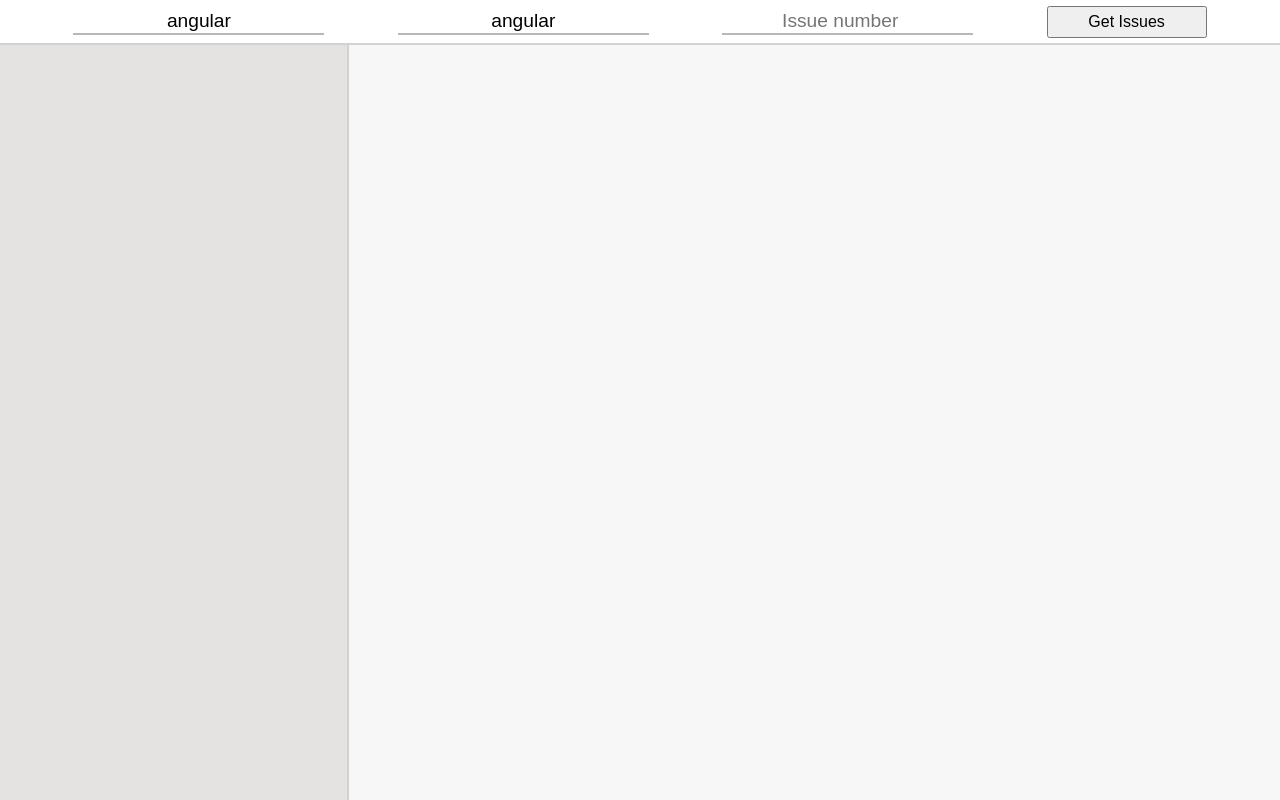
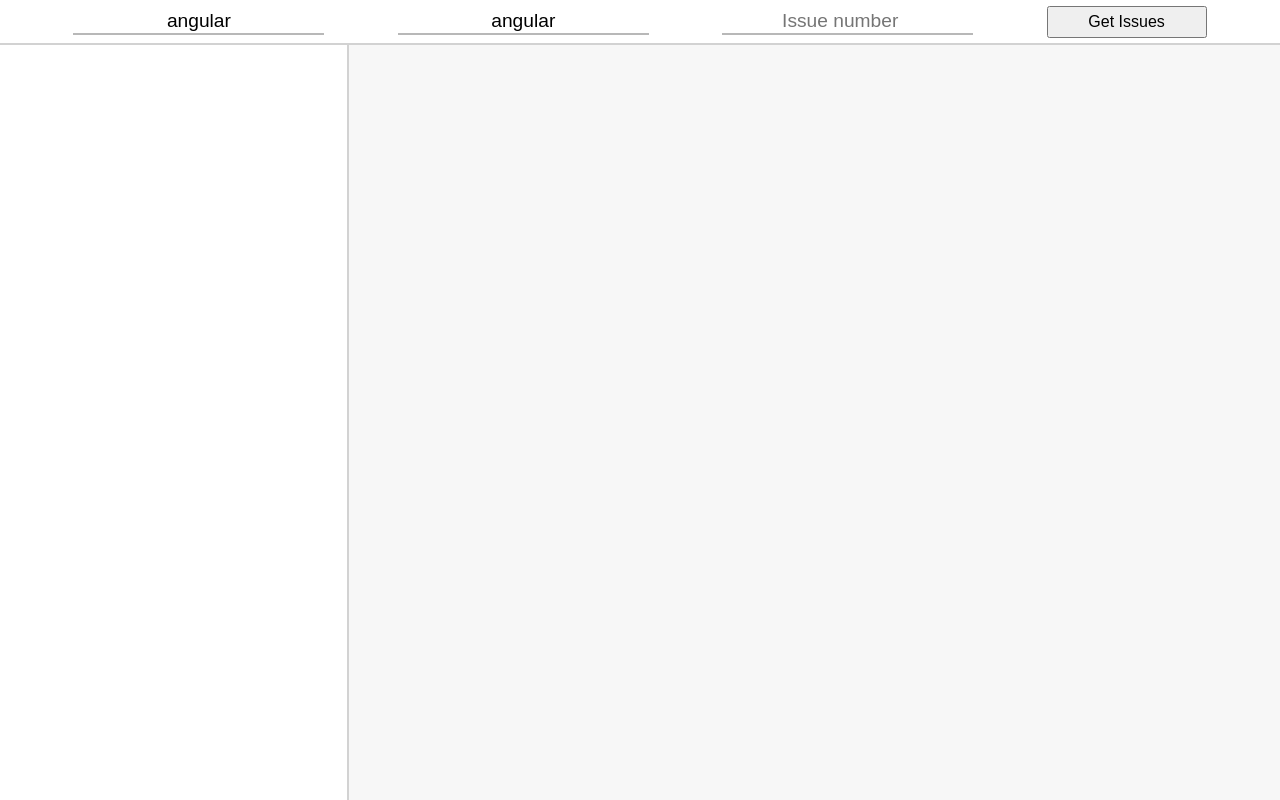
Before and after one commit to Sheeshlop/out-of-time, an Angular app: page /main in a window 1280 px wide. Built offline with nearby package versions, Linux system fonts and the light colour scheme.

Commit message:
Added ChangeDetectionStrategy.OnPush to all components

```diff
--- a/src/app/app.component.ts
+++ b/src/app/app.component.ts
@@ -1,9 +1,10 @@
-import { Component } from '@angular/core';
+import { ChangeDetectionStrategy, Component } from '@angular/core';
 
 @Component({
   selector: 'app-root',
   templateUrl: './app.component.html',
-  styleUrls: ['./app.component.scss']
+  styleUrls: ['./app.component.scss'],
+  changeDetection: ChangeDetectionStrategy.OnPush
 })
 export class AppComponent {
   title = 'out-of-time';
--- a/src/app/colors.scss
+++ b/src/app/colors.scss
@@ -1,5 +1,5 @@
 $borders: #c5c5c5c4;
 $bgiinfo: #f7f7f7;
-$bgiilist: #dcdbd9c4;
+$bgiilist: white;
 $bgheader:  white;
 $bgicard: violet;
--- a/src/app/modules/main/issue-info/issue-info.component.ts
+++ b/src/app/modules/main/issue-info/issue-info.component.ts
@@ -1,9 +1,10 @@
-import { Component, OnInit } from '@angular/core';
+import { ChangeDetectionStrategy, Component, OnInit } from '@angular/core';
 
 @Component({
   selector: 'app-issue-info',
   templateUrl: './issue-info.component.html',
-  styleUrls: ['./issue-info.component.scss']
+  styleUrls: ['./issue-info.component.scss'],
+  changeDetection: ChangeDetectionStrategy.OnPush
 })
 export class IssueInfoComponent implements OnInit {
 
--- a/src/app/modules/main/issues-list/issues-list.component.ts
+++ b/src/app/modules/main/issues-list/issues-list.component.ts
@@ -1,9 +1,10 @@
-import { Component, OnInit } from '@angular/core';
+import { ChangeDetectionStrategy, Component, OnInit } from '@angular/core';
 
 @Component({
   selector: 'app-issues-list',
   templateUrl: './issues-list.component.html',
-  styleUrls: ['./issues-list.component.scss']
+  styleUrls: ['./issues-list.component.scss'],
+  changeDetection: ChangeDetectionStrategy.OnPush
 })
 export class IssuesListComponent implements OnInit {
 
--- a/src/app/modules/main/main.component.ts
+++ b/src/app/modules/main/main.component.ts
@@ -1,9 +1,10 @@
-import { Component, OnInit } from '@angular/core';
+import { ChangeDetectionStrategy, Component, OnInit } from '@angular/core';
 
 @Component({
   selector: 'app-main',
   templateUrl: './main.component.html',
-  styleUrls: ['./main.component.scss']
+  styleUrls: ['./main.component.scss'],
+  changeDetection: ChangeDetectionStrategy.OnPush
 })
 export class MainComponent implements OnInit {
 
--- a/src/app/shared/modules/nav-bar-right/nav-bar-right.component.ts
+++ b/src/app/shared/modules/nav-bar-right/nav-bar-right.component.ts
@@ -1,9 +1,10 @@
-import { Component, OnInit } from '@angular/core';
+import { ChangeDetectionStrategy, Component, OnInit } from '@angular/core';
 
 @Component({
   selector: 'app-nav-bar-right',
   templateUrl: './nav-bar-right.component.html',
-  styleUrls: ['./nav-bar-right.component.scss']
+  styleUrls: ['./nav-bar-right.component.scss'],
+  changeDetection: ChangeDetectionStrategy.OnPush
 })
 export class NavBarRightComponent implements OnInit {
 
--- a/src/app/shared/modules/nav-header/nav-header.component.ts
+++ b/src/app/shared/modules/nav-header/nav-header.component.ts
@@ -1,11 +1,12 @@
-import { Component, OnInit } from '@angular/core';
+import { ChangeDetectionStrategy, Component, OnInit } from '@angular/core';
 import { FormControl, FormGroup } from '@angular/forms';
 import { GithubService } from 'src/app/services/github.service';
 
 @Component({
   selector: 'app-nav-header',
   templateUrl: './nav-header.component.html',
-  styleUrls: ['./nav-header.component.scss']
+  styleUrls: ['./nav-header.component.scss'],
+  changeDetection: ChangeDetectionStrategy.OnPush
 })
 export class NavHeaderComponent implements OnInit {
 
```
